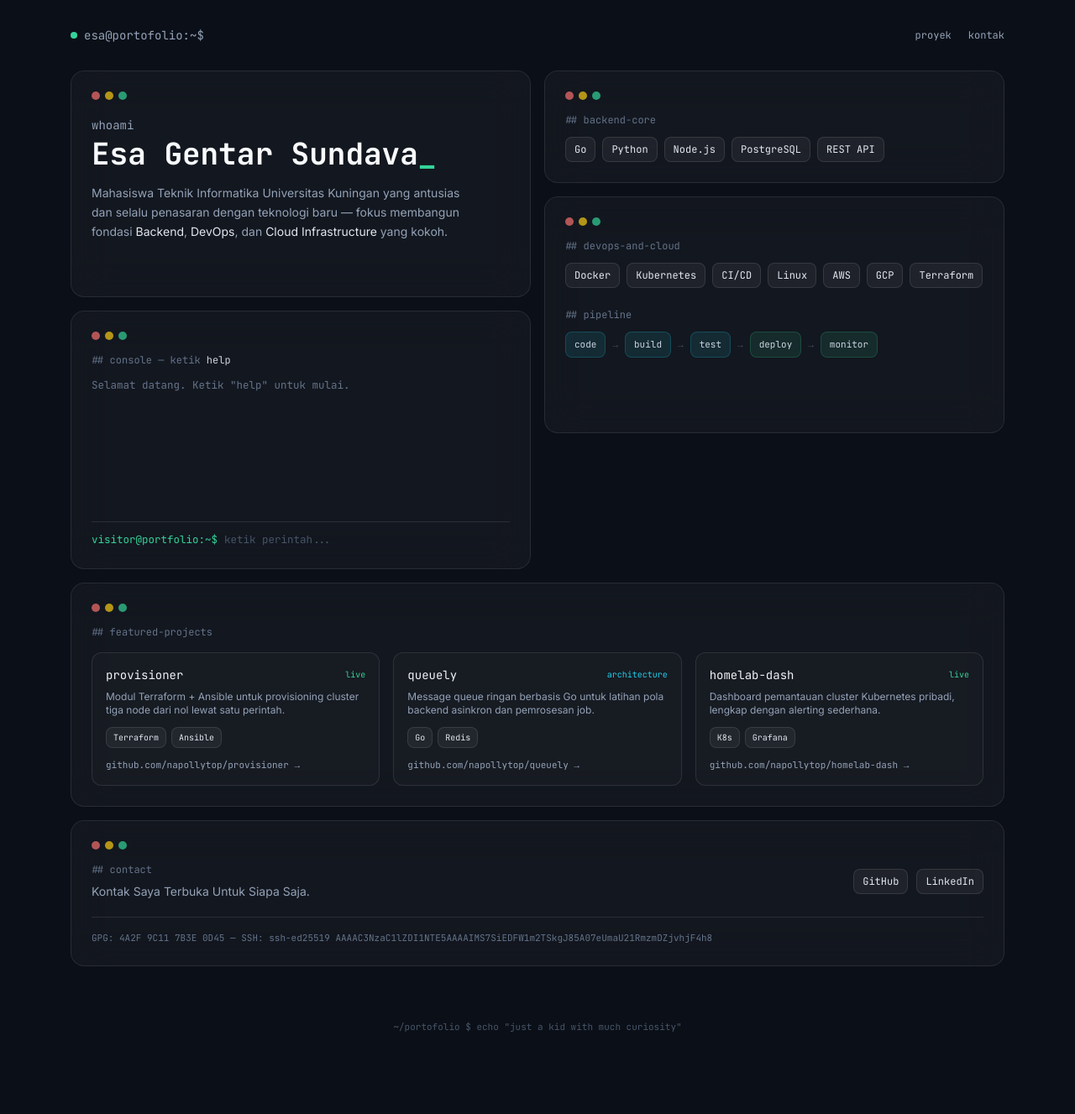
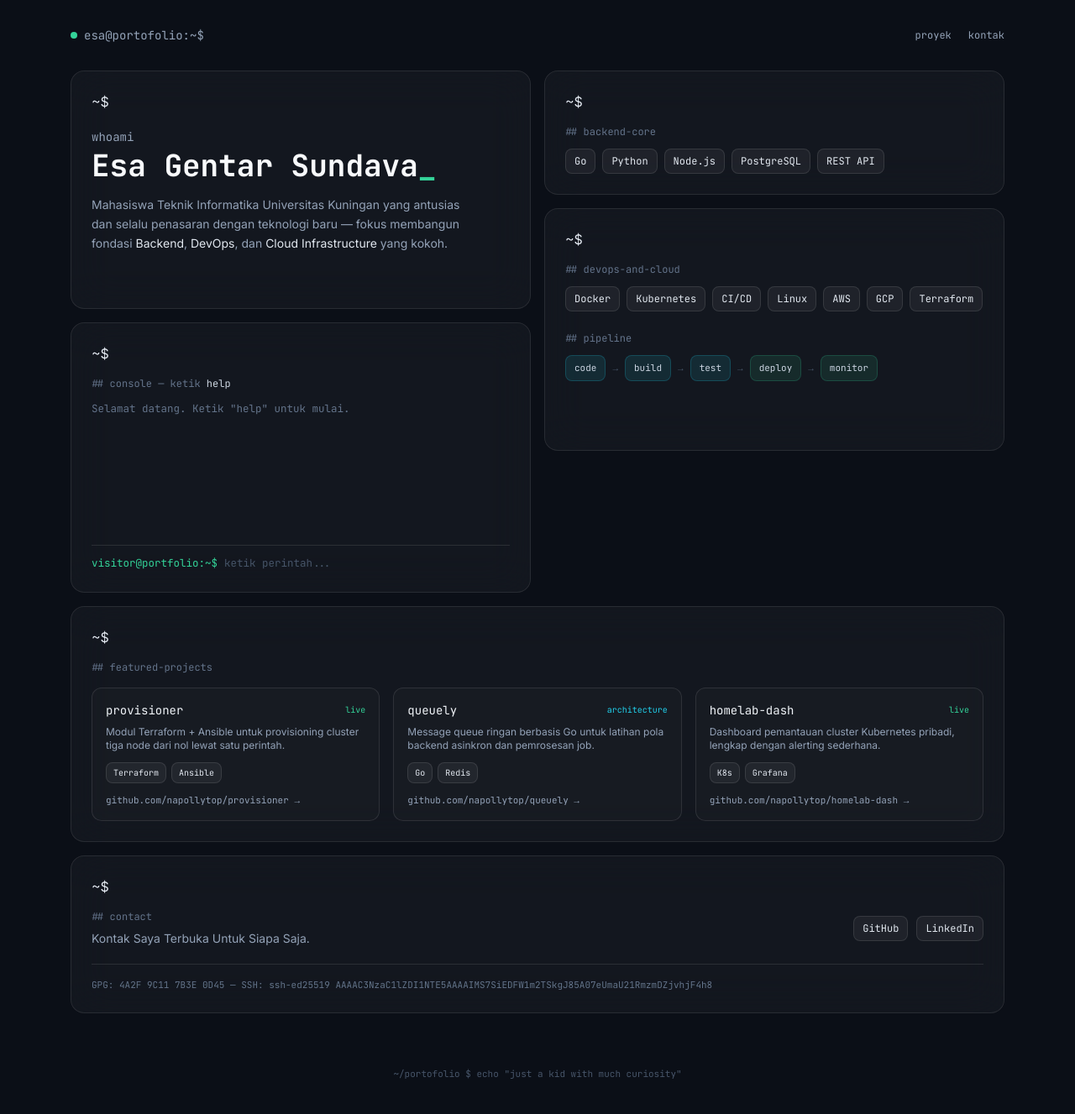
Before and after one commit to napollytop/porto, a plain HTML site: page index.html in a window 1280 px wide. Shown: the whole page at 84% size. Before the commit the page ends 1271 px from the top, so only its background shows below. Drawn offline with nearby package versions, Linux system fonts and the light colour scheme.

Commit message:
changing the dots

```diff
--- a/index.html
+++ b/index.html
@@ -28,9 +28,7 @@
    <section class="glass backdrop-blur-xl rounded-2xl p-6 lg:col-span-2 lg:row-span-2 flex flex-col justify-between">
     <div>
       <div class="flex gap-1.5 mb-5">
-        <span class="w-2.5 h-2.5 rounded-full bg-red-400/70"></span>
-        <span class="w-2.5 h-2.5 rounded-full bg-yellow-400/70"></span>
-        <span class="w-2.5 h-2.5 rounded-full bg-emerald-400/70"></span>
+        <span>~$</span>
       </div>
       <p class="font-mono text-sm text-slate-400 mb-1">whoami</p>
       <h1 class="font-mono text-3xl md:text-4xl font-bold text-slate-50">Esa Gentar Sundava<span class="caret text-emerald-400">_</span></h1>
@@ -45,9 +43,7 @@
 
   <section class="glass backdrop-blur-xl rounded-2xl p-6 lg:col-span-2">
     <div class="flex gap-1.5 mb-4">
-      <span class="w-2.5 h-2.5 rounded-full bg-red-400/70"></span>
-      <span class="w-2.5 h-2.5 rounded-full bg-yellow-400/70"></span>
-      <span class="w-2.5 h-2.5 rounded-full bg-emerald-400/70"></span>
+      <span>~$</span>
     </div>
     <p class="font-mono text-xs text-slate-500 mb-3">## backend-core</p>
     <div class="flex flex-wrap gap-2">
@@ -60,9 +56,7 @@
 
   <section class="glass backdrop-blur-xl rounded-2xl p-6 lg:col-span-2 lg:row-span-2">
     <div class="flex gap-1.5 mb-4">
-      <span class="w-2.5 h-2.5 rounded-full bg-red-400/70"></span>
-      <span class="w-2.5 h-2.5 rounded-full bg-yellow-400/70"></span>
-      <span class="w-2.5 h-2.5 rounded-full bg-emerald-400/70"></span>
+      <span>~$</span>
     </div>
     <p class="font-mono text-xs text-slate-500 mb-3">## devops-and-cloud</p>
     <div class="flex flex-wrap gap-2 mb-6">
@@ -85,9 +79,7 @@
 
  <section class="glass backdrop-blur-xl rounded-2xl p-6 lg:col-span-2 lg:row-span-2 flex flex-col">
     <div class="flex gap-1.5 mb-4">
-      <span class="w-2.5 h-2.5 rounded-full bg-red-400/70"></span>
-      <span class="w-2.5 h-2.5 rounded-full bg-yellow-400/70"></span>
-      <span class="w-2.5 h-2.5 rounded-full bg-emerald-400/70"></span>
+      <span>~$</span>
     </div>
     <p class="font-mono text-xs text-slate-500 mb-3">## console — ketik <span class="text-slate-300">help</span></p>
     <div id="term-out" class="flex-1 min-h-[160px] max-h-64 overflow-y-auto font-mono text-[12.5px] leading-relaxed text-slate-400 space-y-1 pr-1"></div>
@@ -102,9 +94,7 @@
 
   <section id="proyek" class="glass backdrop-blur-xl rounded-2xl p-6 sm:col-span-2 lg:col-span-4">
     <div class="flex gap-1.5 mb-4">
-      <span class="w-2.5 h-2.5 rounded-full bg-red-400/70"></span>
-      <span class="w-2.5 h-2.5 rounded-full bg-yellow-400/70"></span>
-      <span class="w-2.5 h-2.5 rounded-full bg-emerald-400/70"></span>
+      <span>~$</span>
     </div>
     <p class="font-mono text-xs text-slate-500 mb-4">## featured-projects</p>
     <div class="grid grid-cols-1 sm:grid-cols-3 gap-4">
@@ -151,9 +141,7 @@
 
   <section id="kontak" class="glass backdrop-blur-xl rounded-2xl p-6 sm:col-span-2 lg:col-span-4">
     <div class="flex gap-1.5 mb-4">
-      <span class="w-2.5 h-2.5 rounded-full bg-red-400/70"></span>
-      <span class="w-2.5 h-2.5 rounded-full bg-yellow-400/70"></span>
-      <span class="w-2.5 h-2.5 rounded-full bg-emerald-400/70"></span>
+      <span>~$</span>
     </div>
     <div class="flex flex-col md:flex-row md:items-center md:justify-between gap-5">
       <div>
```
